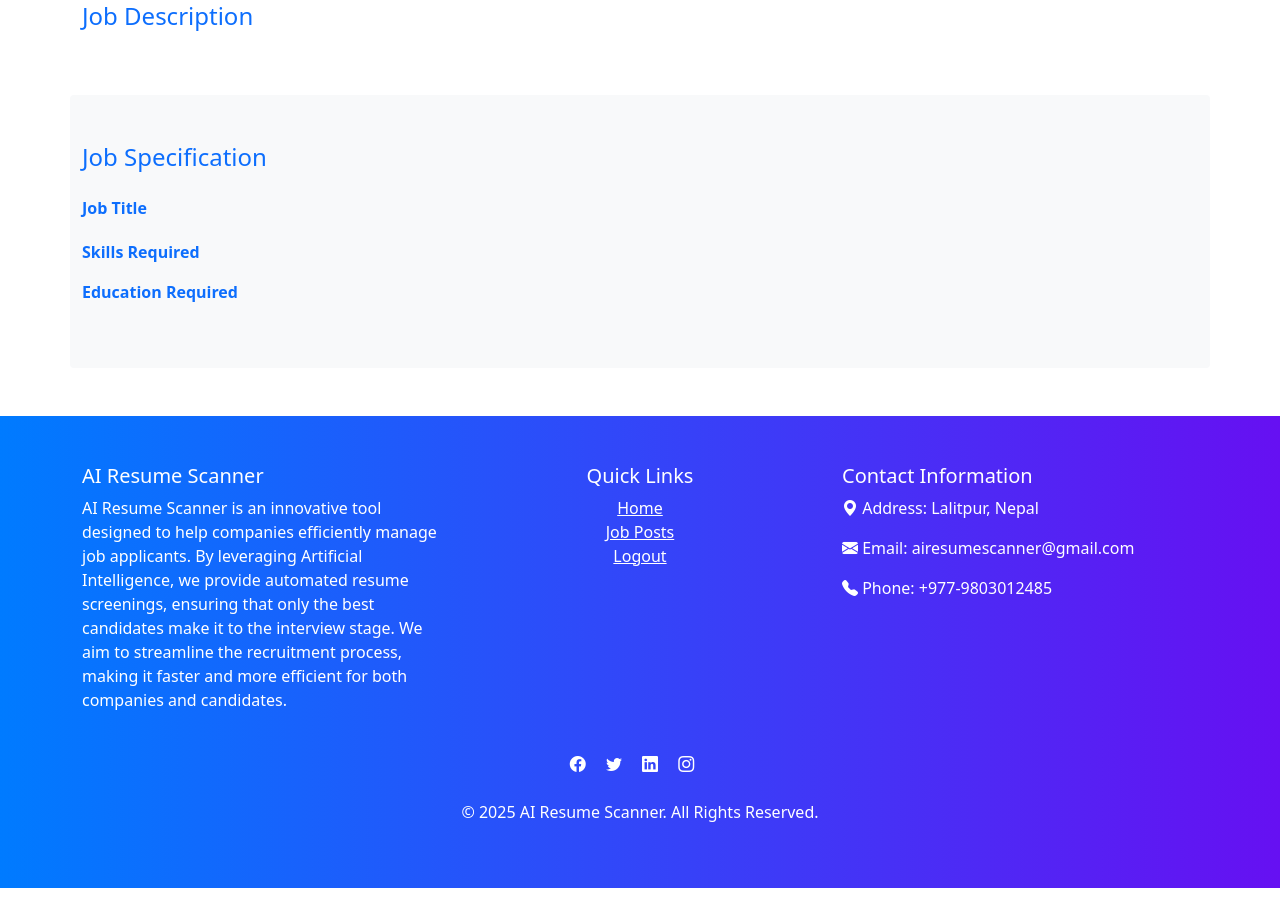
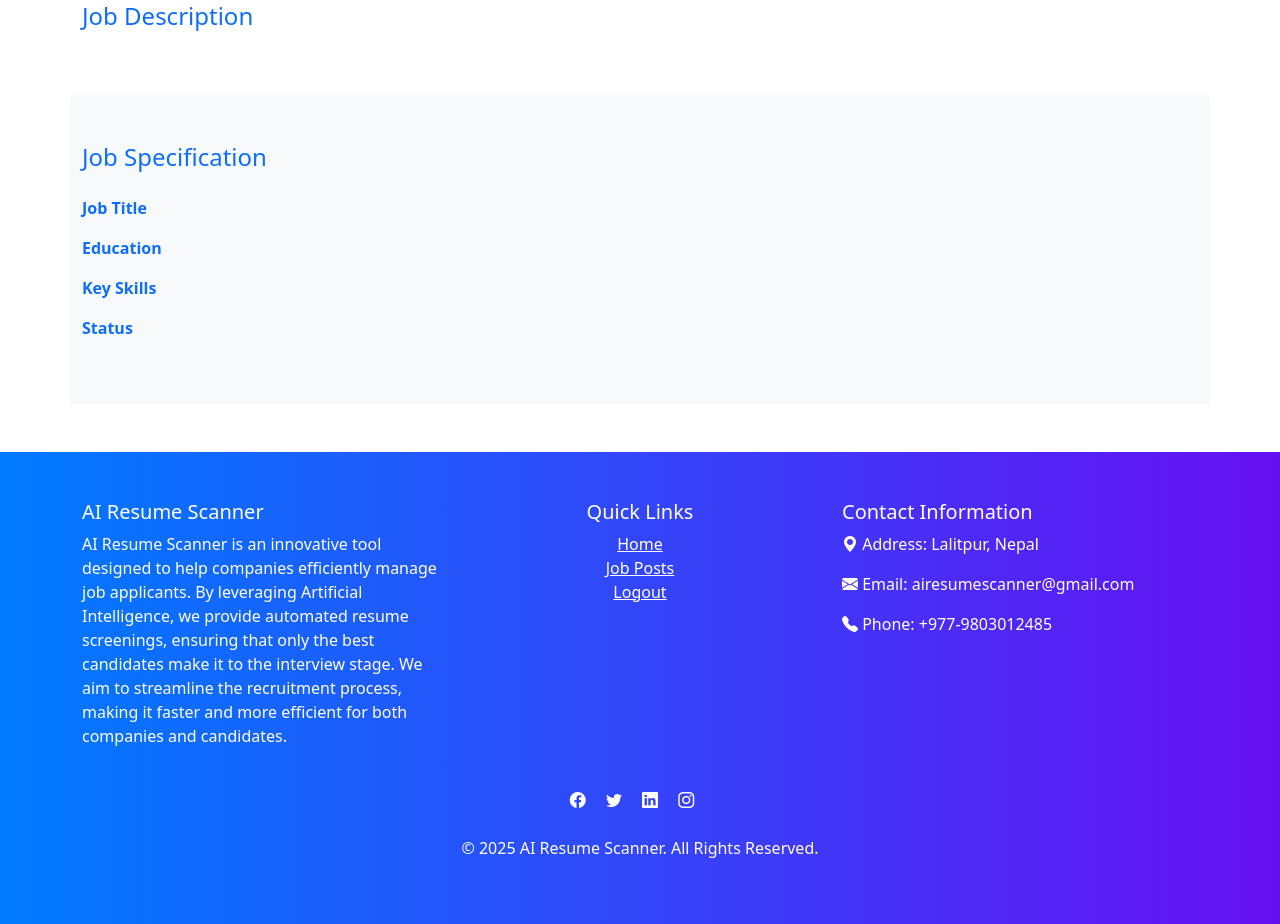
Before and after one commit to nishanlimbuchemjong/AI-Resume-Scanner, a Flask app: template templates/view_jobPosts.html in a window 1280 px wide. Shown: the part 509-1433 px from the top of the page. Before the commit the page ends 1397 px from the top, so only its background shows below. Run offline with Flask 3, Linux system fonts and the light colour scheme; the template is opened without the code that fills it, so the values that code supplies are empty; some libraries are stand-ins or nearby versions.

Commit message:
job specificaiton redesigned where two columns added for title and their texts on view_jobPosts.html page

```diff
--- a/templates/view_jobPosts.html
+++ b/templates/view_jobPosts.html
@@ -111,32 +111,50 @@
 </div>
 <div class="container py-5 bg-light rounded">
     <h4 class="text-primary mb-4">Job Specification</h4>
+    <!-- Job Details in Two Columns -->
+    <div class="row mb-2">
+        <!-- Left Column (Titles) -->
+        <div class="col-3 mb-2">
+            <strong class="text-primary">Job Title</strong>
+        </div>
+        <!-- Right Column (Texts) -->
+        <div class="col-8">
+            {{ jobs.job_title }}
+        </div>
+    </div>
 
-    <div class="row">
-        <!-- Left Column: Titles -->
-        <div class="col-md-5 fw-bold d-flex flex-column justify-content-between text-primary">
-            <p>Job Title</p>
-            <p class="mt-1">Skills Required
-            </p>
-
-            <p>Education Required</p>
+    <div class="row mb-2">
+        <!-- Left Column (Titles) -->
+        <div class="col-3 mb-2">
+            <strong class="text-primary">Education</strong>
         </div>
-
-        <!-- Right Column: Details -->
-        <div class="col-md-7">
-            <p class="mb-3">{{ jobs.job_title }}</p>
-
-            <!-- Skills as an unordered list -->
-            <ul class="list-unstyled m-0 mb-3">
-                {% for skill in jobs.skills_required.split(',') %}
+        <!-- Right Column (Texts) -->
+        <div class="col-8">
+            {{ jobs.education_required }}
+        </div>
+    </div>
+    <div class="row mb-2 ">
+        <!-- Left Column (Titles) -->
+        <div class="col-3 mb-2">
+            <strong class="text-primary">Key Skills</strong>
+        </div>
+        <!-- Right Column (Texts) -->
+        <div class="col-8 mb-2">
+            {% for skill in jobs.skills_required.split(',') %}
                     <li>{{ skill.strip() }}</li>
                 {% endfor %}
-            </ul>
-
-            <p class="mb-3">{{ jobs.education_required }}</p>
+        </div>
+    </div>
+    <div class="row mb-2">
+        <!-- Left Column (Titles) -->
+        <div class="col-3 mb-2">
+            <strong class="text-primary">Status</strong>
+        </div>
+        <!-- Right Column (Texts) -->
+        <div class="col-8">
+            {{ jobs.status }}
         </div>
     </div>
 </div>
 <br>
-
 {% endblock %}
```
